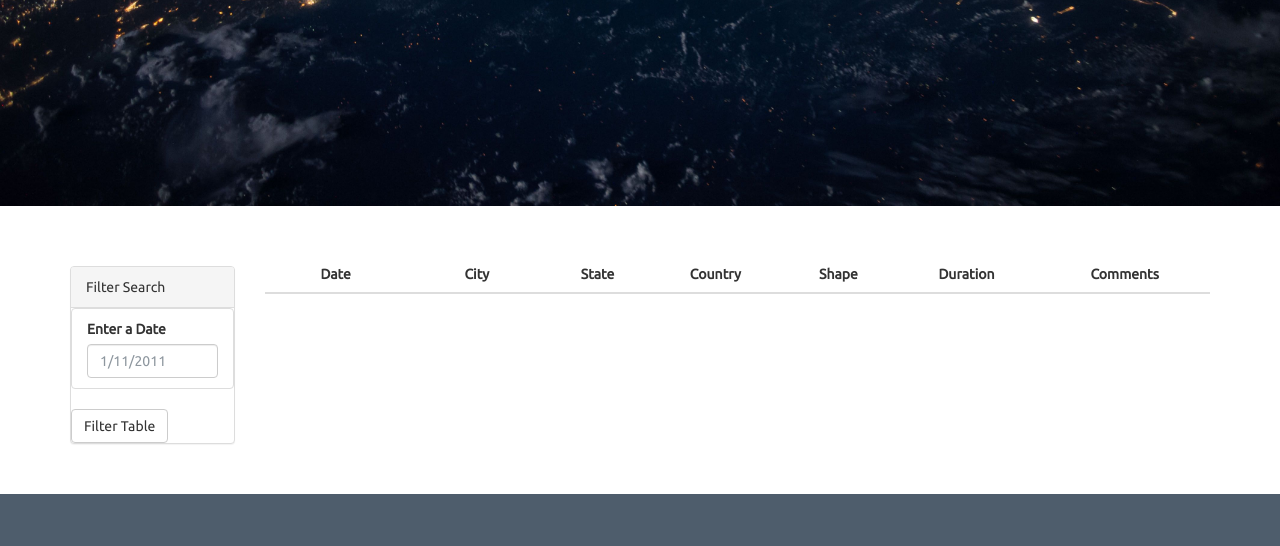
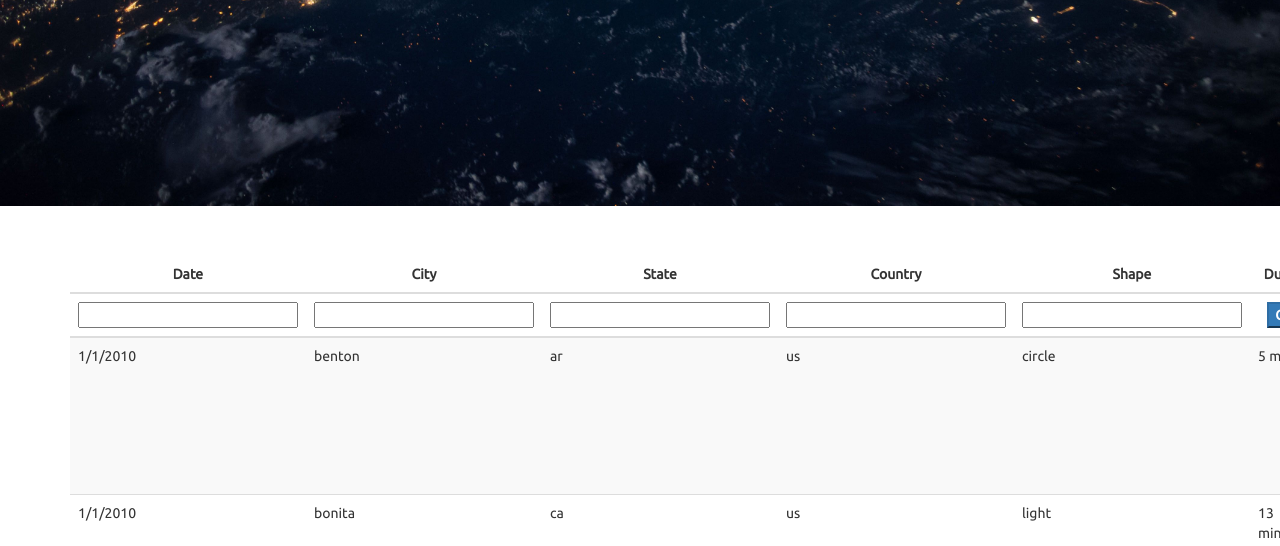
Before and after one commit to zcoronado/javascript-challenge, a plain HTML site: page UFO-level-2/index.html in a window 1280 px wide. Shown: the part 406-952 px from the top of the page. Drawn offline with nearby package versions, Linux system fonts and the light colour scheme.

Commit message:
Level 1 and Level 2 complete

```diff
--- a/UFO-level-2/index.html
+++ b/UFO-level-2/index.html
@@ -27,27 +27,7 @@
     </div>
     <div class="container">
       <div class="row margin-top-50">
-        <div class="col-md-2">
-          <aside class="filters">
-            <div class="panel panel-default">
-              <div class="panel-heading">Filter Search</div>
-              <div class="panel-body">
-                <form>
-                  <div class="form-group">
-                    <ul class="list-group" id="filters">
-                      <li class="filter list-group-item">
-                        <label for="date">Enter a Date</label>
-                        <input class="form-control" id="datetime" type="text" placeholder="1/11/2011">
-                      </li>
-                    </ul>
-                  </div>
-                  <button id="filter-btn" type="button" class="btn btn-default">Filter Table</button>
-                </form>
-              </div>
-            </div>
-          </aside>
-        </div>
-        <div class="col-md-10">
+        <div class="col-md-12">
           <div id="table-area" class="">
             <table id="ufo-table" class="table table-striped">
               <thead>
@@ -59,6 +39,15 @@
                   <th class="table-head">Shape</th>
                   <th class="table-head">Duration</th>
                   <th class="table-head">Comments</th>
+                </tr>
+                <tr>
+                  <th class="table-head"> <input type="text" id="datetime" ></th>
+                  <th class="table-head"> <input type="text" id="city" ></th>
+                  <th class="table-head"> <input type="text" id="state" ></th>
+                  <th class="table-head"> <input type="text" id="country" ></th>
+                  <th class="table-head"> <input type="text" id="shape" ></th>
+                  <th class="table-head"> <button class = "btn-small btn-primary" > Clear  </button> </th>
+                  <th class="table-head"></th>
                 </tr>
               </thead>
               <tbody></tbody>
--- a/UFO-level-2/static/js/app.js
+++ b/UFO-level-2/static/js/app.js
@@ -1,4 +1,40 @@
 // from data.js
-var tableData = data;
+var filteredData = data;
 
-// YOUR CODE HERE!
+showData(data);
+d3.selectAll('input').on('change',handleChange);
+
+// Select the button
+var button = d3.select("button");
+
+// Create event handlers
+button.on("click", runEnter);
+
+// Complete the event handler function for the form
+function runEnter() {
+
+// Prevent the page from refreshing
+// d3.event.preventDefault();
+
+// Select the input element and get the raw HTML node
+d3.selectAll('input').property('value','');
+showData(data);
+}
+
+function showData(data) {
+    d3.select('tbody').html('')
+    data.forEach(obj => {
+        var row = d3.select('tbody').append('tr');
+        Object.values(obj).forEach(val=>{
+            row.append('td').text(val)
+        });
+    });
+};
+
+function handleChange() {
+    var key = d3.select(this).property('id');
+    var value = d3.select(this).property('value');
+
+    filteredData = filteredData.filter(obj=> obj[key] == value);
+    showData(filteredData);
+}
```
Also changed, not shown: UFO-level-1/static/js/app.js (+31 -2 lines), 1 other file.
